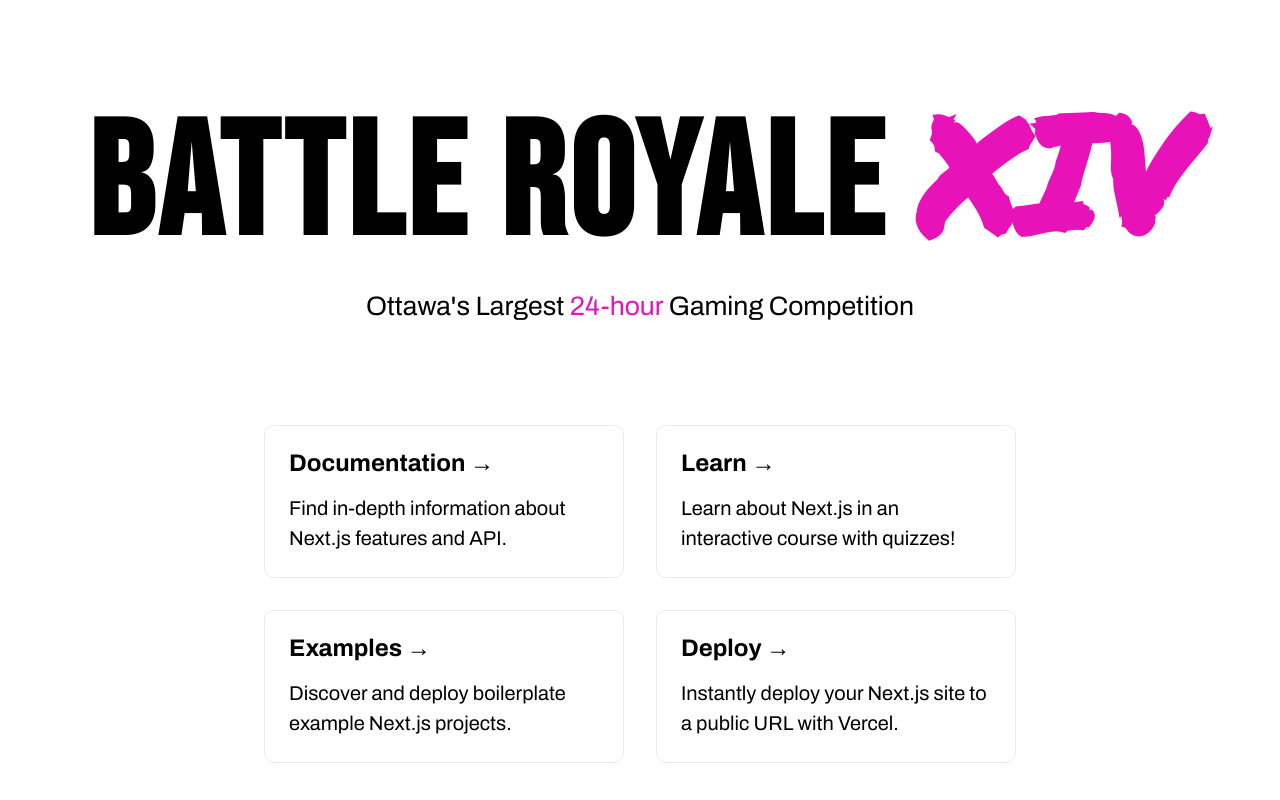
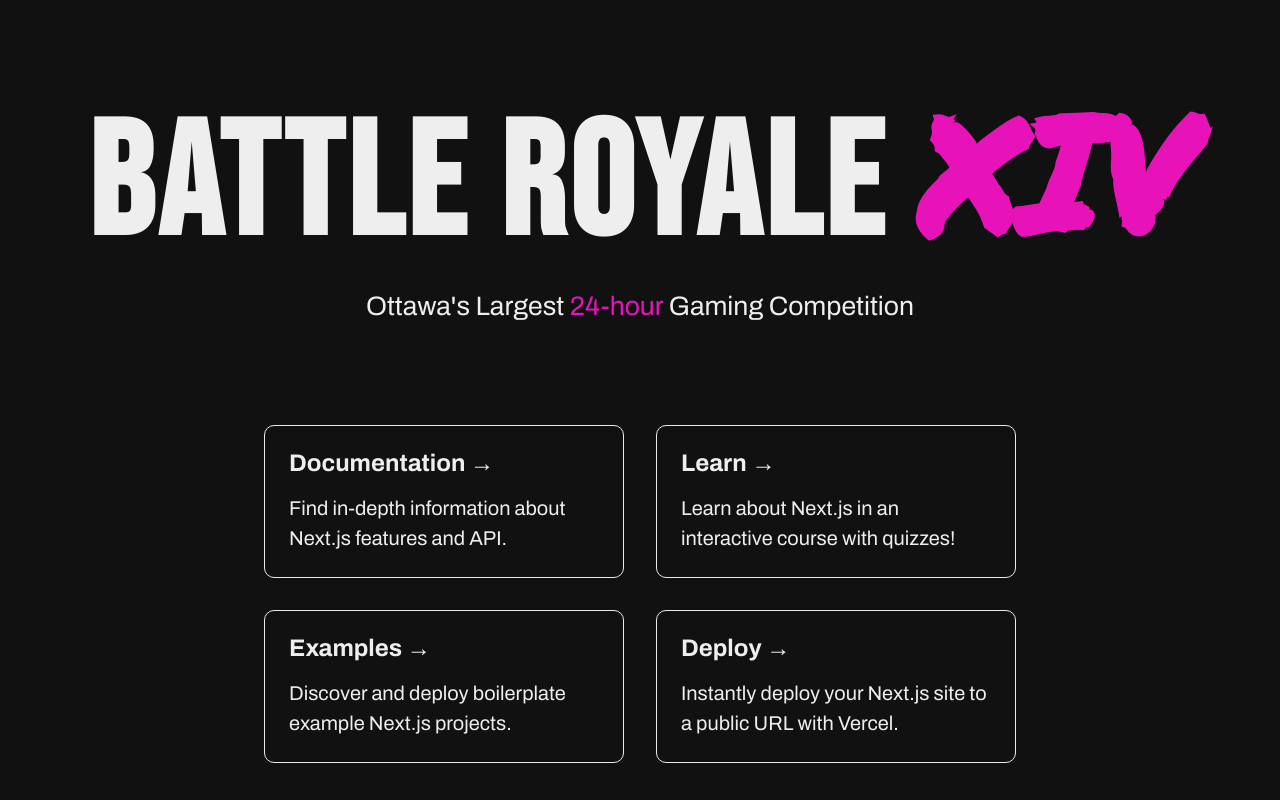
Before and after one commit to Small-Minds/Battle-Royale-XIV, a Next.js app: page / in a window 1280 px wide. Shown: the top 800 px of the page. Built offline with nearby package versions, Linux system fonts and the light colour scheme.

Commit message:
Dark theme.

```diff
--- a/css/global.css
+++ b/css/global.css
@@ -1,5 +1,7 @@
 html,
 body {
+  color: #EEE;
+  background: #111;
   padding: 0;
   margin: 0;
   font-family: -apple-system, BlinkMacSystemFont, Segoe UI, Roboto, Oxygen,
```
